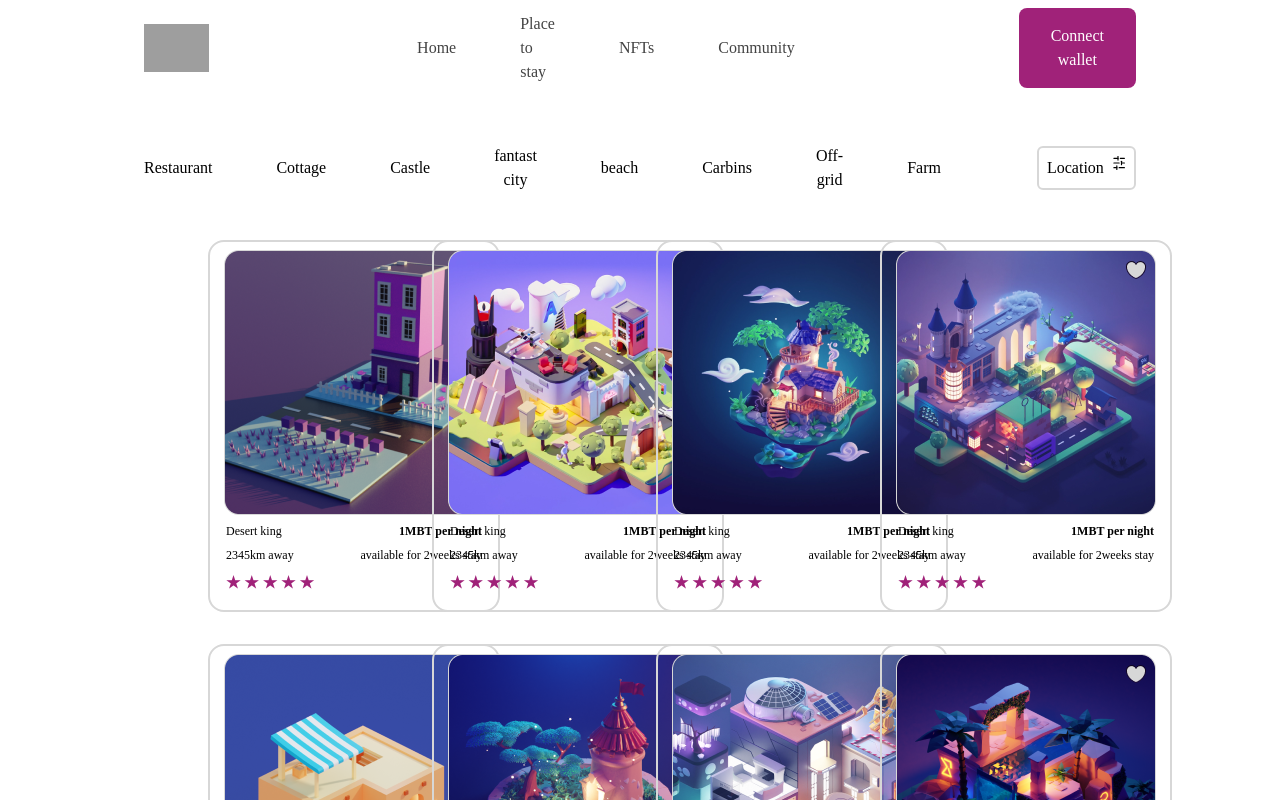
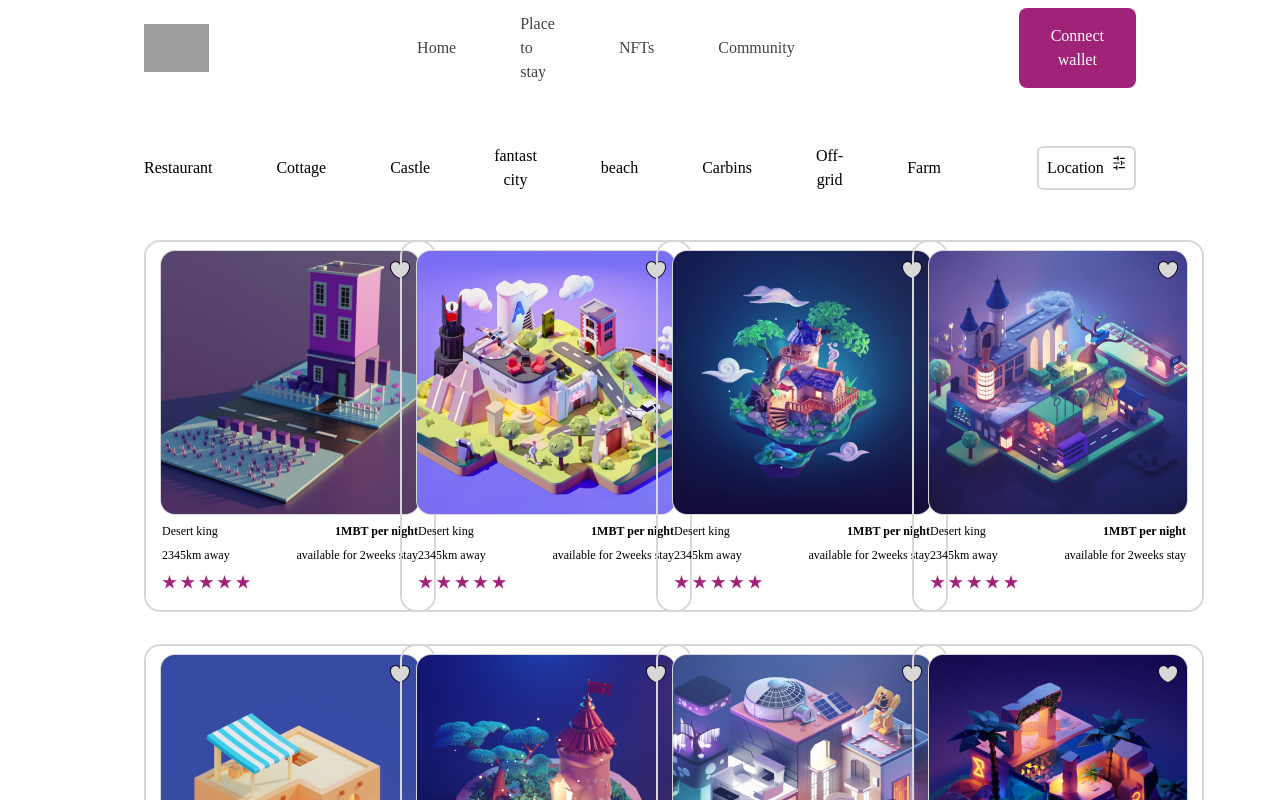
Before and after one commit to dreiOX/metabnb, a React (Create React App) app: page /place in a window 1280 px wide. Shown: the top 800 px of the page. Built offline with nearby package versions, Linux system fonts and the light colour scheme; grey boxes are pictures that could not be loaded; a web font is replaced by a local one.

Commit message:
fix: fixed responsiveness for mid screens

```diff
--- a/src/components/layout/Place/LocationSection.jsx
+++ b/src/components/layout/Place/LocationSection.jsx
@@ -22,14 +22,14 @@ function LocationSection() {
           <p className='text-center'>Off-grid</p>
           <p className='text-center'>Farm</p>
         </div>
-        <p className='flex gap-2 border-2 border-[#D7D7D7] rounded-md sm:p-2 py-2 px-24 sm:ml-6 lg:ml-24 mx-auto w-[80%] sm:w-auto'>
+        <p className='flex gap-2 border-2 border-[#D7D7D7] rounded-md md:p-2 py-2 px-24 md:ml-6 lg:ml-24 mx-auto w-[80%] md:w-auto'>
           Location
           <span>
             <img src={filter} alt='filter icon' className='rotate-90' />
           </span>
         </p>
       </div>
-      <div className='grid grid-cols-1 md:grid-cols-2 lg:grid-cols-4 md:gap-4 items-center gap-8  lg:gap-8 justify-center my-12 px-16'>
+      <div className='grid grid-cols-1 md:grid-cols-2 lg:grid-cols-4 md:gap-4 items-center gap-8  lg:gap-8 justify-center my-12 px-12 lg:px-0'>
         {cardData.map((location) => {
           return (
             <PlaceCard
--- a/src/components/modules/footer/Footer.jsx
+++ b/src/components/modules/footer/Footer.jsx
@@ -5,7 +5,7 @@ import { FooterLogo } from '../../../assets/images';
 
 function Footer() {
   return (
-    <div className='grid sm:grid-cols-4 grid-cols-1 sm:px-4 lg:px-40 px-2 bg-[#1D1D1E] text-white py-10'>
+    <div className='grid md:grid-cols-4 grid-cols-1 md:px-4 lg:px-40 px-2 bg-[#1D1D1E] text-white py-10'>
       <div className='flex flex-col md:mb-0 mb-16 md:items-start items-center'>
         <img src={FooterLogo} alt='footer logo' className='sm:mb-32 mb-12 w-[195px]' />
         <p className='mb-8 flex gap-6'>
@@ -13,33 +13,33 @@ function Footer() {
           <img src={instagram} alt='instagram icon' />
           <img src={twitter} alt='twitter icon' />
         </p>
-        <p className='text-sm font-normal  sm:block hidden'>
+        <p className='text-sm font-normal  md:block hidden'>
           © {new Date().getFullYear()} Metabnb
         </p>
       </div>
 
-      <div className='flex flex-col gap-4 sm:mb-0 mb-12'>
-        <h2 className=' text-lg font-bold mb-4 sm:ml-24 mx-auto'>Community</h2>
-        <Link className='text-sm font-normal sm:ml-24 mx-auto'>NFT</Link>
-        <Link className='text-sm font-normal sm:ml-24 mx-auto'>Tokens</Link>
-        <Link className='text-sm font-normal sm:ml-24 mx-auto'>Landlords</Link>
-        <Link className='text-sm font-normal sm:ml-24 mx-auto'>Discord</Link>
+      <div className='flex flex-col gap-4 md:mb-0 mb-12'>
+        <h2 className=' text-lg font-bold mb-4 md:ml-24 mx-auto'>Community</h2>
+        <Link className='text-sm font-normal md:ml-24 mx-auto'>NFT</Link>
+        <Link className='text-sm font-normal md:ml-24 mx-auto'>Tokens</Link>
+        <Link className='text-sm font-normal md:ml-24 mx-auto'>Landlords</Link>
+        <Link className='text-sm font-normal md:ml-24 mx-auto'>Discord</Link>
       </div>
-      <div className='flex flex-col gap-4 sm:mb-0 mb-12'>
-        <h2 className=' text-lg font-bold mb-4 sm:ml-24 mx-auto'>Places</h2>
-        <Link className='text-sm font-normal sm:ml-24 mx-auto'>Castle</Link>
-        <Link className='text-sm font-normal sm:ml-24 mx-auto'>Farms</Link>
-        <Link className='text-sm font-normal sm:ml-24 mx-auto'>Beach</Link>
-        <Link className='text-sm font-normal sm:ml-24 mx-auto'>Learn more</Link>
+      <div className='flex flex-col gap-4 md:mb-0 mb-12'>
+        <h2 className=' text-lg font-bold mb-4 md:ml-24 mx-auto'>Places</h2>
+        <Link className='text-sm font-normal md:ml-24 mx-auto'>Castle</Link>
+        <Link className='text-sm font-normal md:ml-24 mx-auto'>Farms</Link>
+        <Link className='text-sm font-normal md:ml-24 mx-auto'>Beach</Link>
+        <Link className='text-sm font-normal md:ml-24 mx-auto'>Learn more</Link>
       </div>
-      <div className='flex flex-col gap-4 sm:mb-0 mb-16'>
-        <h2 className=' text-lg font-bold mb-4 sm:ml-24 mx-auto'>About us</h2>
-        <Link className='text-sm font-normal sm:ml-24 mx-auto'>Road map</Link>
-        <Link className='text-sm font-normal sm:ml-24 mx-auto'>Creators</Link>
-        <Link className='text-sm font-normal sm:ml-24 mx-auto'>Career</Link>
-        <Link className='text-sm font-normal sm:ml-24 mx-auto'>Contact us</Link>
+      <div className='flex flex-col gap-4 md:mb-0 mb-16'>
+        <h2 className=' text-lg font-bold mb-4 md:ml-24 mx-auto'>About us</h2>
+        <Link className='text-sm font-normal md:ml-24 mx-auto'>Road map</Link>
+        <Link className='text-sm font-normal md:ml-24 mx-auto'>Creators</Link>
+        <Link className='text-sm font-normal md:ml-24 mx-auto'>Career</Link>
+        <Link className='text-sm font-normal md:ml-24 mx-auto'>Contact us</Link>
       </div>
-      <p className='text-sm font-normal  sm:hidden block text-center sm:text-left'>
+      <p className='text-sm font-normal  md:hidden block text-center md:text-left'>
           © {new Date().getFullYear()} Metabnb
         </p>
     </div>
```
